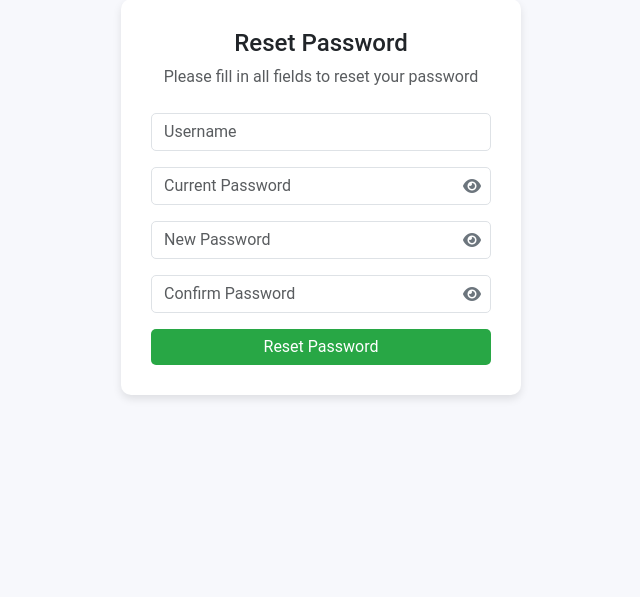
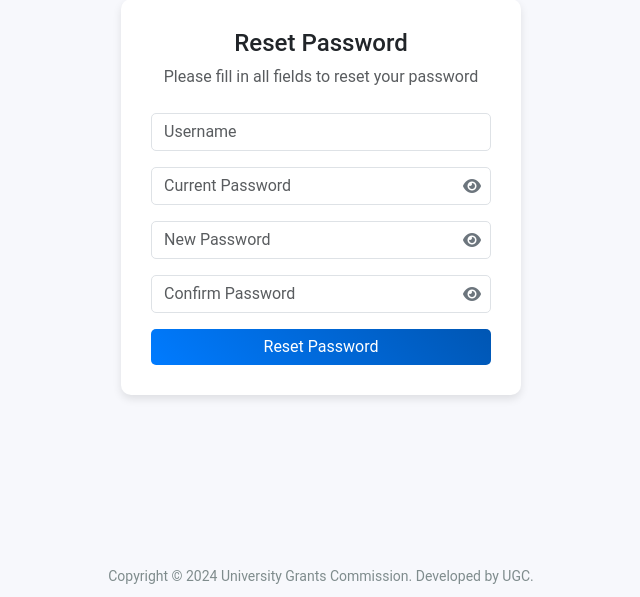
Before and after one commit to SenaliSiriwardhana/-Academic-Program-Proposal-Management-System-for-QAC-UGC, a PHP site: page /qac_ugc/reset_password.php in a window 1280 px wide. Shown: the part 203-800 px from the top of the page, without its empty margins (319-959 px from the left). Run offline with PHP 8.4, Linux system fonts and the light colour scheme.

Commit message:
Added Footer for all pages.

```diff
--- a/home.php
+++ b/home.php
@@ -217,8 +217,7 @@ if ($result->num_rows > 0) {
 
 
     <footer>
-        Copyright © 2024 University Grants Commission. All rights reserved.
-        <br>Developed by UGC
+        Copyright © 2024 University Grants Commission. Developed by UGC.
     </footer>
 
     <script src="https://cdn.jsdelivr.net/npm/bootstrap@5.3.0/dist/js/bootstrap.bundle.min.js"></script>
--- a/reset_password.php
+++ b/reset_password.php
@@ -26,15 +26,18 @@
             box-shadow: 0px 4px 8px rgba(0, 0, 0, 0.1);
         }
 
+
+
         .btn-success {
-            background-color: #28a745;
+            background: linear-gradient(45deg, #007bff, #0056b3);
             border: none;
             border-radius: 5px;
             font-size: 16px;
         }
 
         .btn-success:hover {
-            background-color: #218838;
+            transform: translateY(-2px);
+            box-shadow: 0 5px 15px rgba(0, 123, 255, 0.3);
         }
 
         .form-control {
@@ -49,6 +52,18 @@
             cursor: pointer;
             color: #6c757d;
         }
+
+       footer {
+            position: absolute;
+            bottom: 10px;
+            width: 100%;
+            text-align: center;
+            font-size: 14px;
+            color: #7f8c8d;
+        }
+
+
+
     </style>
 </head>
 <body>
@@ -163,5 +178,9 @@
             }
         }
     </script>
+
+    <footer>
+        Copyright © 2024 University Grants Commission. Developed by UGC.
+    </footer>
 </body>
 </html>
```
Also changed, not shown: login.php (+13 -0 lines), management_reports_qachead.php (+11 -0 lines), management_reports_vc.php (+10 -1 lines), new_proposal.php (+8 -1 lines), new_proposal_section.php (+12 -1 lines), submitted_proposals.php (+13 -0 lines).
